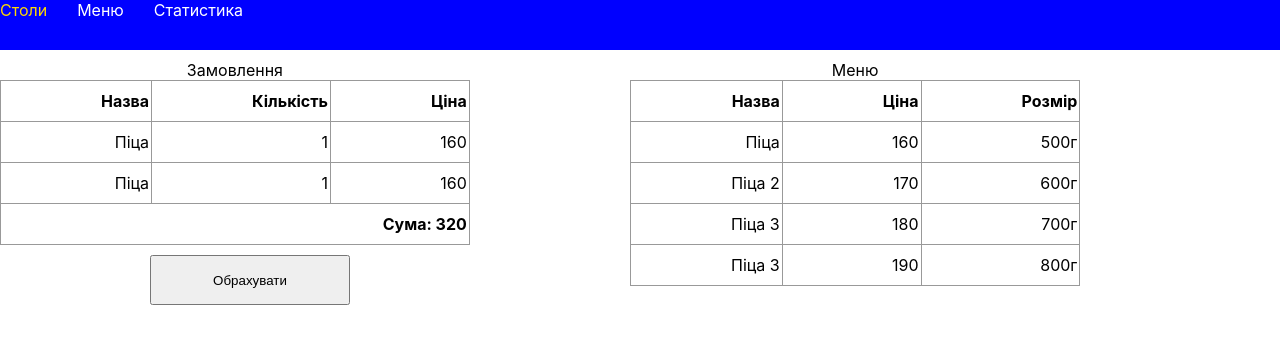
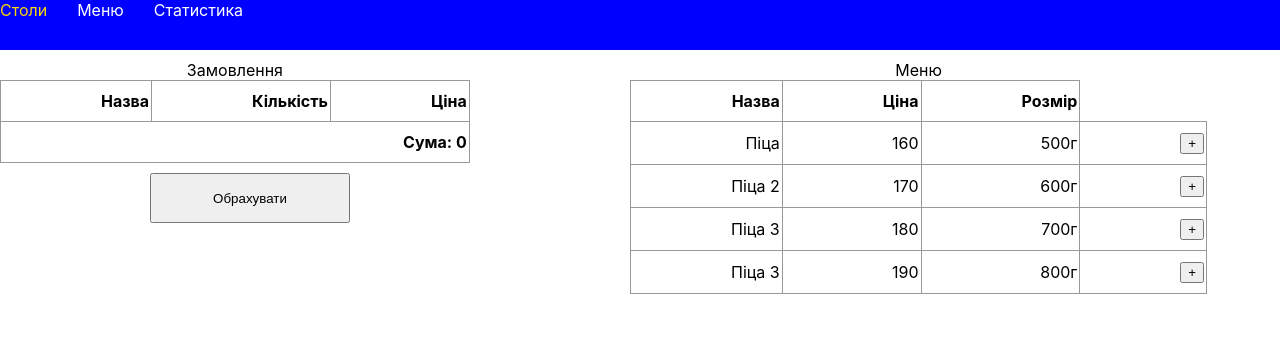
Before and after one commit to kolyaratishin/restaurant-system-front-end, a React (Create React App) app in the folder app/: page /tables/1 in a window 1280 px wide. Shown: the top 344 px of the page. Built offline with nearby package versions, Linux system fonts and the light colour scheme.

Commit message:
added ability to add meal to receipt from menu

```diff
--- a/app/src/components/Receipt/Receipt.jsx
+++ b/app/src/components/Receipt/Receipt.jsx
@@ -1,6 +1,6 @@
 import classes from "./Receipt.module.css";
-import MenuContainer from "../Menu/MenuContainer";
 import ReceiptItem from "./ReceiptItem/ReceiptItem";
+import ReceiptMenu from "./ReceiptMenu/ReceiptMenu";
 
 function Receipt(props) {
     let meals = []
@@ -35,7 +35,7 @@ function Receipt(props) {
                 <button onClick={countReceipt}>Обрахувати</button>
             </div>
             <div className={classes.menu}>
-                <MenuContainer/>
+                <ReceiptMenu addMealToReceipt={props.addMealToReceipt} menu={props.menu}/>
             </div>
         </div>
     );
--- a/app/src/components/Receipt/ReceiptContainer.jsx
+++ b/app/src/components/Receipt/ReceiptContainer.jsx
@@ -3,7 +3,7 @@ import {connect} from "react-redux";
 import Receipt from "./Receipt";
 import {withRouter} from "../../hoc/withRouter";
 import {compose} from "redux";
-import {countReceipt, getReceiptById} from "../../state/receipt-reducer";
+import {addMealToReceipt, countReceipt, getReceiptById} from "../../state/receipt-reducer";
 
 class ReceiptContainer extends Component {
     componentDidMount() {
@@ -13,7 +13,8 @@ class ReceiptContainer extends Component {
 
     render() {
         return (
-            <Receipt currentReceipt={this.props.currentReceipt} countReceipt={this.props.countReceipt}/>
+            <Receipt currentReceipt={this.props.currentReceipt} countReceipt={this.props.countReceipt} menu={this.props.menu}
+                     addMealToReceipt={this.props.addMealToReceipt}/>
         );
     }
 }
@@ -21,14 +22,16 @@ class ReceiptContainer extends Component {
 
 function mapStateToProps(state) {
     return {
-        currentReceipt: state.receiptPage.currentReceipt
+        currentReceipt: state.receiptPage.currentReceipt,
+        menu: state.menuPage.menu
     }
 }
 export default compose(
     connect(mapStateToProps,
         {
             getReceiptById,
-            countReceipt
+            countReceipt,
+            addMealToReceipt
         }),
     withRouter,
 )(ReceiptContainer);
--- /dev/null
+++ b/app/src/components/Receipt/ReceiptMenu/ReceiptMenu.jsx
@@ -0,0 +1,22 @@
+import classes from "./ReceiptMenu.module.css";
+import ReceiptMenuItem from "./ReceiptMenuItem/ReceiptMenuItem";
+
+
+function ReceiptMenu(props) {
+    let menu = props.menu;
+    return (
+        <div>
+            <table className={classes.menu_table}>
+                <caption>Меню</caption>
+                <tr>
+                    <th>Назва</th>
+                    <th>Ціна</th>
+                    <th>Розмір</th>
+                </tr>
+                {menu.map(item => <ReceiptMenuItem id={item.id} name={item.name} price={item.price} size={item.size} addMealToReceipt={props.addMealToReceipt}/>)}
+            </table>
+        </div>
+    );
+}
+
+export default ReceiptMenu;
--- /dev/null
+++ b/app/src/components/Receipt/ReceiptMenu/ReceiptMenu.module.css
@@ -0,0 +1,10 @@
+.menu_table {
+    text-align: right;
+    position: relative;
+    border-collapse: collapse;
+}
+
+.menu_table td, th {
+    border: 1px solid #999;
+    padding: 10px 2px 10px 100px;
+}
--- /dev/null
+++ b/app/src/components/Receipt/ReceiptMenu/ReceiptMenuItem/ReceiptMenuItem.jsx
@@ -0,0 +1,27 @@
+import classes from "./ReceiptMenuItem.module.css";
+function ReceiptMenuItem(props) {
+
+    const handleClick = (event) => {
+        const element = event.target; // Отримуємо HTML елемент, на якому відбувся клік
+        const row = element.parentElement.parentElement;
+        const rowData = Array.from(row.children).map(cell => cell.innerText); // Отримуємо дані з комірок рядка в масиві
+        const meal = {
+            id: rowData[0],
+            name: rowData[1],
+            price: rowData[2]
+        }
+        props.addMealToReceipt(meal);
+    };
+
+    return (
+        <tr className={classes.row}>
+            <td className={classes.row_id}>{props.id}</td>
+            <td>{props.name}</td>
+            <td>{props.price}</td>
+            <td>{props.size}</td>
+            <td><button onClick={handleClick}>+</button></td>
+        </tr>
+    );
+}
+
+export default ReceiptMenuItem;
--- /dev/null
+++ b/app/src/components/Receipt/ReceiptMenu/ReceiptMenuItem/ReceiptMenuItem.module.css
@@ -0,0 +1,7 @@
+.row:hover {
+    background-color: #ffc107;
+}
+
+.row_id {
+    display: none;
+}
--- a/app/src/state/menu-reducer.js
+++ b/app/src/state/menu-reducer.js
@@ -1,9 +1,9 @@
 let initialState = {
     menu: [
         {id: 1, name: "Піца", price: 160.00, size:"500г"},
-        {id: 1, name: "Піца 2", price: 170.00, size:"600г"},
-        {id: 1, name: "Піца 3", price: 180.00, size:"700г"},
-        {id: 1, name: "Піца 3", price: 190.00, size:"800г"},
+        {id: 2, name: "Піца 2", price: 170.00, size:"600г"},
+        {id: 3, name: "Піца 3", price: 180.00, size:"700г"},
+        {id: 4, name: "Піца 3", price: 190.00, size:"800г"},
     ]
 }
 
--- a/app/src/state/receipt-reducer.js
+++ b/app/src/state/receipt-reducer.js
@@ -1,21 +1,16 @@
 const SET_CURRENT_RECEIPT = "SET_CURRENT_RECEIPT"
 const DELETE_MEALS_FROM_RECEIPT = "DELETE_MEALS_FROM_RECEIPT"
+const ADD_MEAL = "ADD_MEAL"
 
 let initialState = {
     receipts: [
         {
-            id: 1, meals: [
-                {id: 1, name: "Піца", price: 160.00, amount: 1},
-                {id: 2, name: "Піца", price: 160.00, amount: 1},
-            ],
-            totalPrice: 320
+            id: 1, meals: [],
+            totalPrice: 0
         },
         {
-            id: 2, meals: [
-                {id: 1, name: "Піца", price: 160.00, amount: 1},
-                {id: 3, name: "Піца 3", price: 180.00, amount: 1},
-            ],
-            totalPrice: 340
+            id: 2, meals: [],
+            totalPrice: 0
         },
     ],
     currentReceipt: null
@@ -28,6 +23,12 @@ const receiptReducer = (state = initialState, action) => {
         case DELETE_MEALS_FROM_RECEIPT:
             const newReceipts = clearMealsFromReceipt(state);
             return {...state, receipts: [...newReceipts]};
+        case ADD_MEAL:
+            const currentReceipt = state.currentReceipt;
+            const currentReceiptId = currentReceipt.id;
+            const newCurrentReceiptMeals = addMealToCurrentReceipt(action.meal, currentReceipt)
+            const receipts = addMealToReceipts(action.meal, currentReceiptId, state.receipts);
+            return {...state, receipts: receipts, currentReceipt: {...currentReceipt, meals: newCurrentReceiptMeals}};
         default:
             return state;
     }
@@ -67,4 +68,32 @@ const clearMealsFromReceipt = (state) => {
     return newReceipts;
 }
 
+export const addMealToReceipt = (meal) => {
+    return (dispatch) => {
+        //make api request
+        dispatch(addMeal(meal));
+    }
+}
+
+const addMeal = (meal) => {
+    return {type: ADD_MEAL, meal};
+}
+
+const addMealToCurrentReceipt = (meal, currentReceipt) => {
+    const newMeals = [...currentReceipt.meals];
+    newMeals.push(meal);
+    return newMeals;
+}
+
+const addMealToReceipts = (meal, currentReceiptId, receipts) => {
+    let newReceipts = [...receipts];
+
+    let receiptId = newReceipts.findIndex(meal => meal.id === currentReceiptId);
+    if (receiptId > -1) {
+        newReceipts[receiptId].meals.push(meal);
+        newReceipts[receiptId].totalPrice = 0;
+    }
+    return newReceipts;
+}
+
 export default receiptReducer;
```
